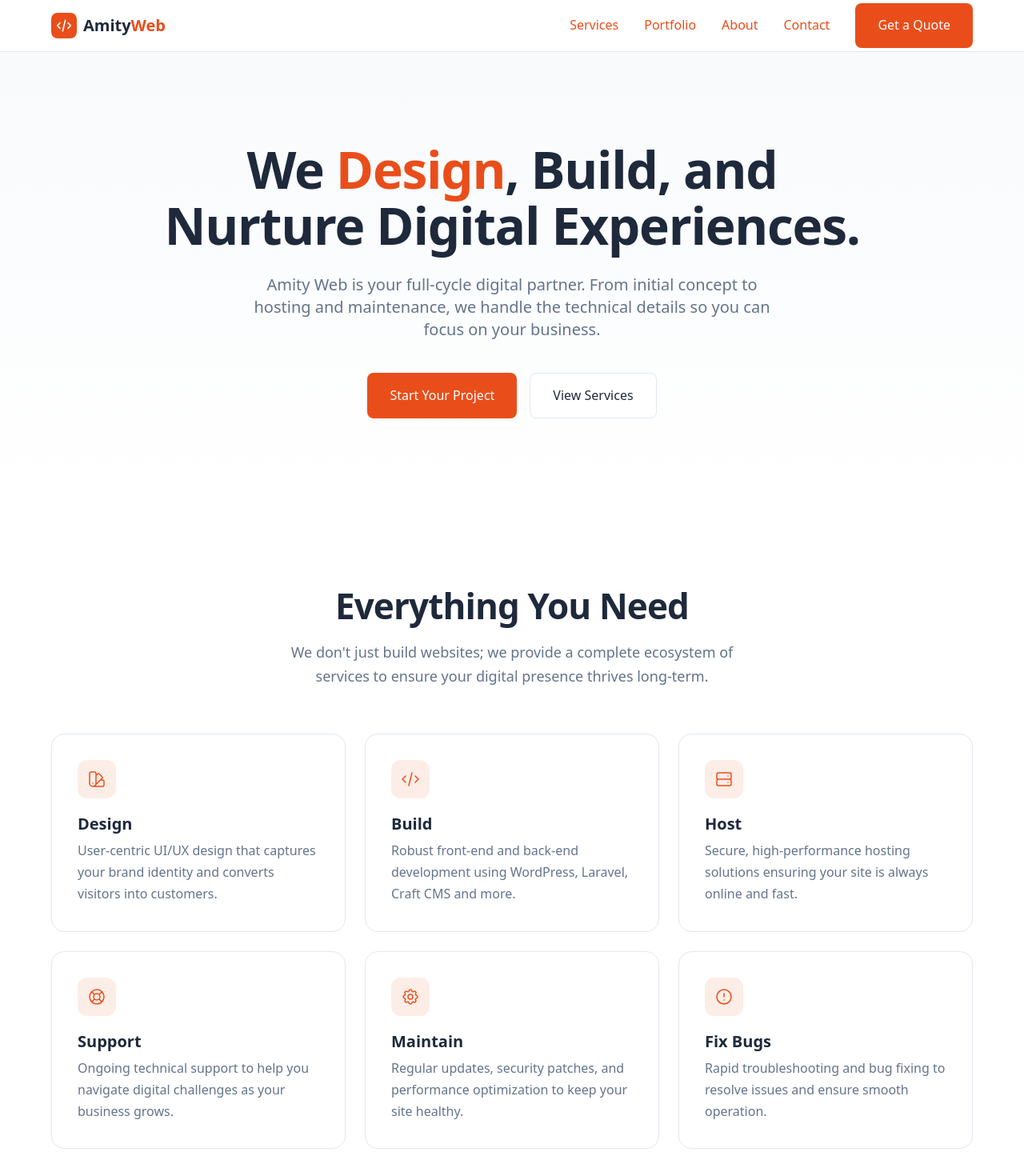
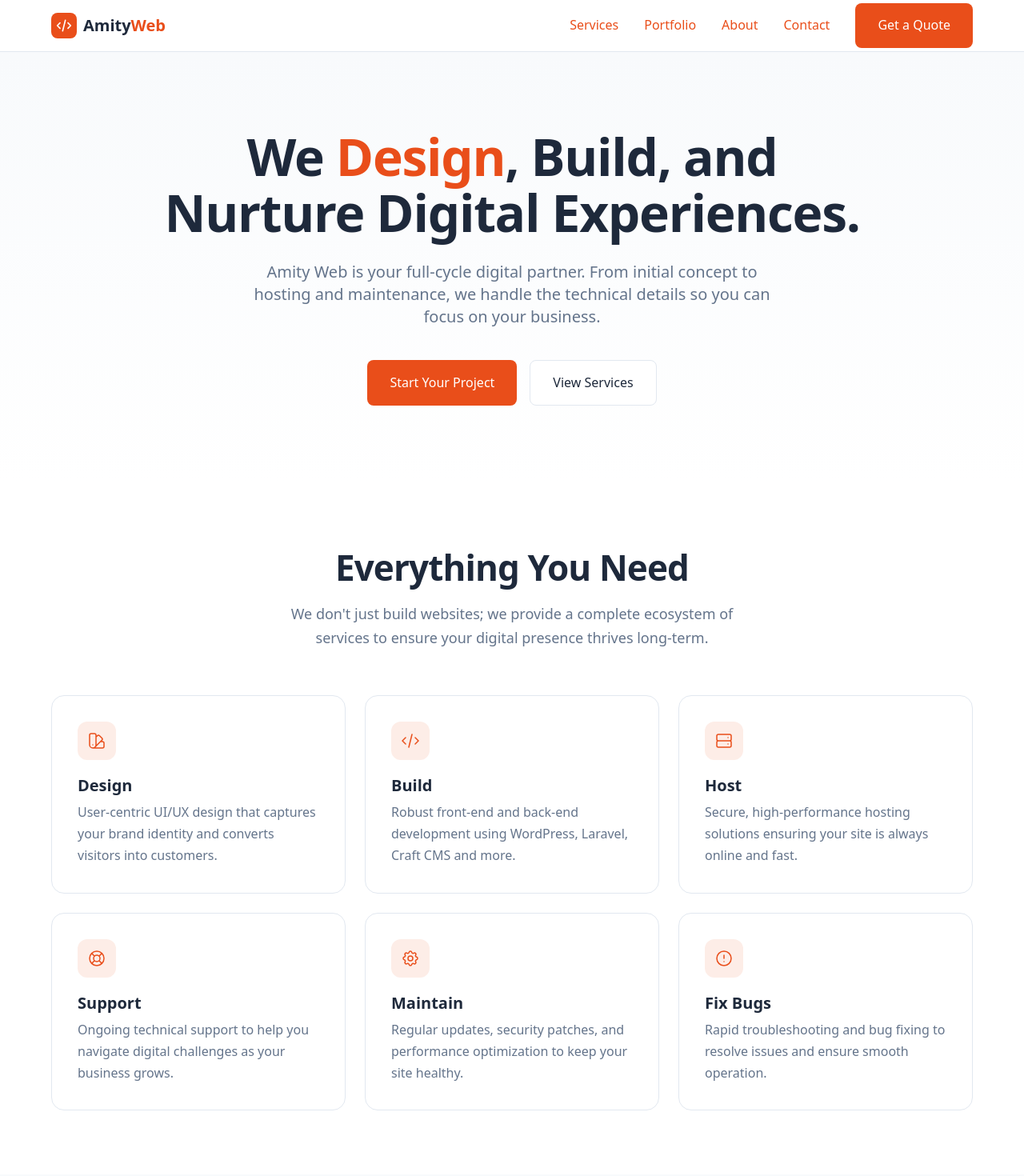
Before and after one commit to amityweb/amityweb-nextjs, a Next.js app: page / in a window 1280 px wide. Shown: the top 1470 px of the page at 80% size. Built offline with nearby package versions, Linux system fonts and the light colour scheme.

Commit message:
Standardise padding across all sections
- Footer main: py-20
- Footer bottom bar: py-8
- Sections: py-20 (5rem)
- Section-sm: py-12 (3rem)
- Hero: py-20/py-24
- CTA: py-20

```diff
--- a/src/app/globals.css
+++ b/src/app/globals.css
@@ -108,11 +108,11 @@ a:hover {
 
 /* Section */
 .section {
-    padding: 6rem 0;
+    padding: 5rem 0;
 }
 
 .section-sm {
-    padding: 4rem 0;
+    padding: 3rem 0;
 }
 
 /* Cards */
--- a/src/app/page.tsx
+++ b/src/app/page.tsx
@@ -10,7 +10,7 @@ export default function Home()
     return (
         <>
             {/* Hero Section */}
-            <section className="bg-gradient-subtle py-20 md:py-28">
+            <section className="bg-gradient-subtle py-20 md:py-24">
                 <div className="container">
                     <div className="max-w-4xl mx-auto text-center">
                         <h1 className="hero-title mb-6">
--- a/src/components/Footer.tsx
+++ b/src/components/Footer.tsx
@@ -9,7 +9,7 @@ export default function Footer()
 
     return (
         <footer className="bg-white border-t border-[var(--border)]">
-            <div className="container py-16">
+            <div className="container py-20">
                 <div className="grid grid-cols-1 md:grid-cols-2 lg:grid-cols-4 gap-12">
                     {/* Company Info */}
                     <div>
@@ -127,7 +127,7 @@ export default function Footer()
 
             {/* Bottom Bar */}
             <div className="border-t border-[var(--border)]">
-                <div className="container py-6">
+                <div className="container py-8">
                     <div className="flex flex-col md:flex-row justify-between items-center gap-4 text-sm text-[var(--muted)]">
                         <p>
                             © {currentYear} Amity Web Solutions Limited. All rights reserved.
```
